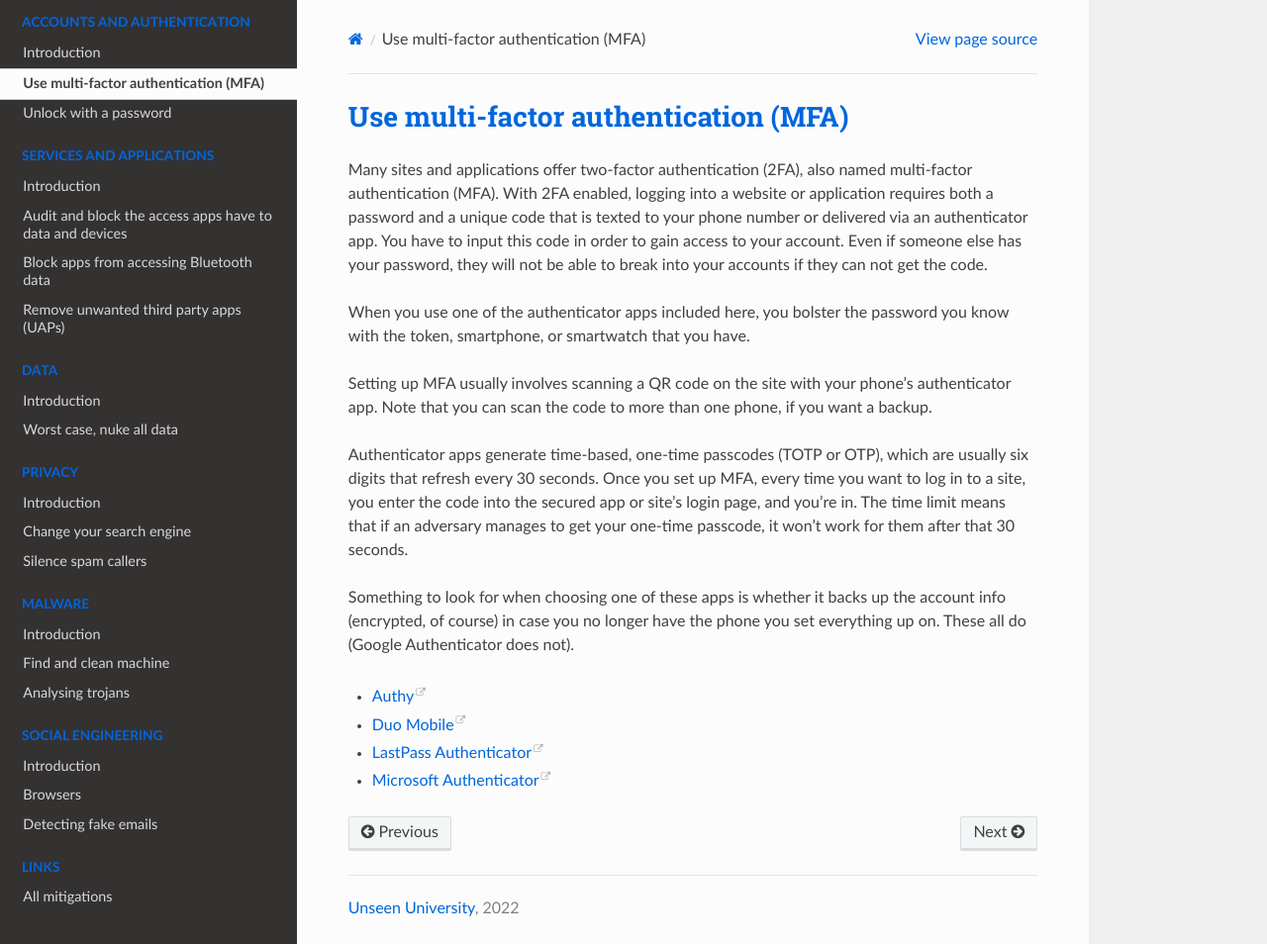
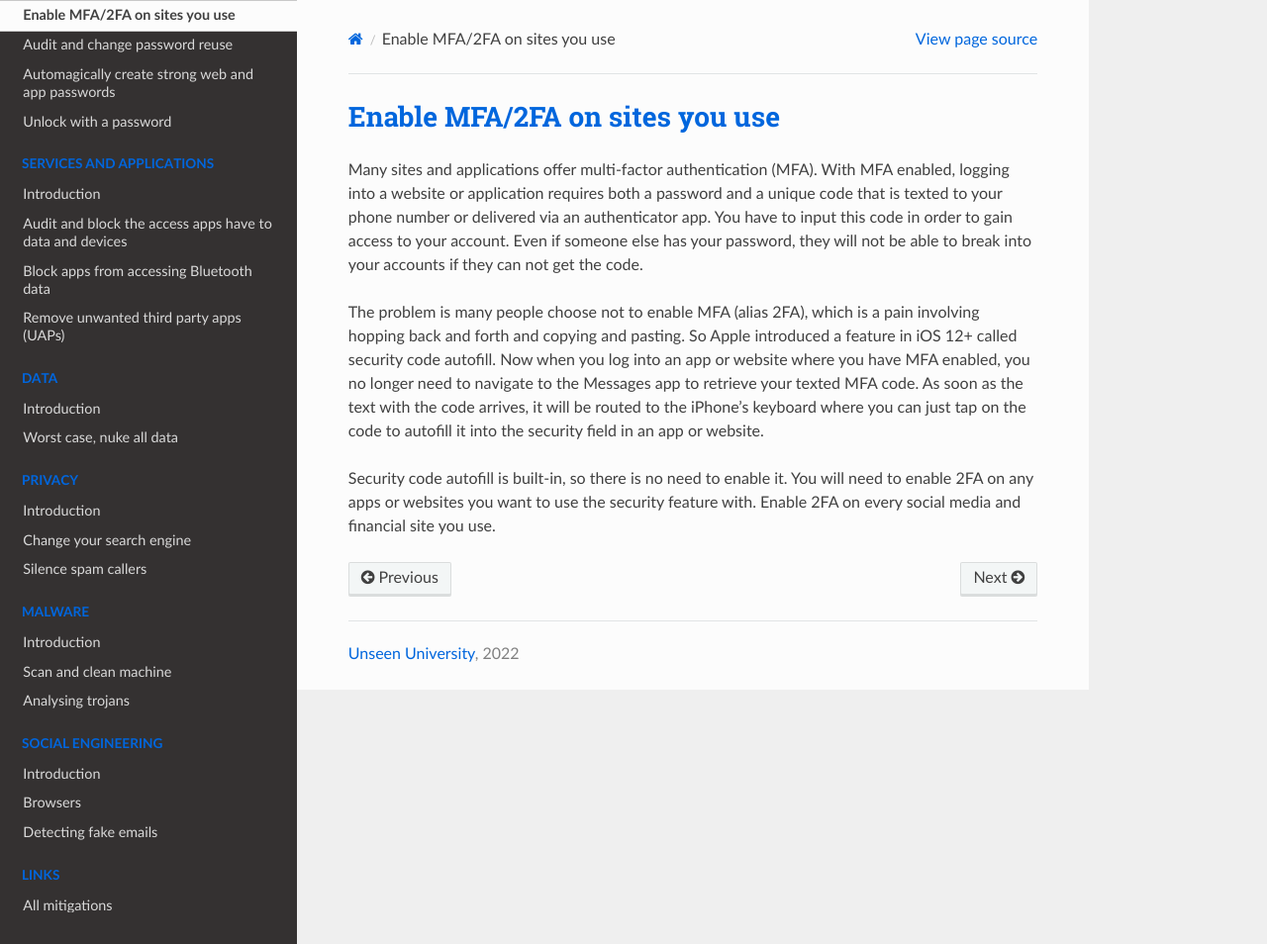
Before and after one commit to tymyrddin/blue-ios, a Sphinx documentation site: the page built from source/docs/authentication/mfa.md, in a window 1280 px wide and 954 px high. Shown: the whole window at 99% size. Built offline with Sphinx 7.4.7 and the Read the Docs theme 2.0.0, drawn with Linux system fonts in a browser that asks for light colours.

```diff
--- a/source/docs/authentication/mfa.md
+++ b/source/docs/authentication/mfa.md
@@ -1,26 +1,16 @@
-# Use multi-factor authentication (MFA)
+# Enable MFA/2FA on sites you use
 
-Many sites and applications offer two-factor authentication (2FA), also named multi-factor authentication (MFA).
-With 2FA enabled, logging into a website or application requires both a password and a unique code that is texted to
+Many sites and applications offer multi-factor authentication (MFA).
+With MFA enabled, logging into a website or application requires both a password and a unique code that is texted to
 your phone number or delivered via an authenticator app. You have to input this code in order to gain access to your
 account. Even if someone else has your password, they will not be able to break into your accounts if they can not get
 the code.
 
-When you use one of the authenticator apps included here, you bolster the password you know with the token,
-smartphone, or smartwatch that you have.
+The problem is many people choose not to enable MFA (alias 2FA), which is a pain involving hopping
+back and forth and copying and pasting. So Apple introduced a feature in iOS 12+ called security code autofill.
+Now when you log into an app or website where you have MFA enabled, you no longer need to navigate to the Messages app
+to retrieve your texted MFA code. As soon as the text with the code arrives, it will be routed to the iPhone’s keyboard
+where you can just tap on the code to autofill it into the security field in an app or website.
 
-Setting up MFA usually involves scanning a QR code on the site with your phone's authenticator app. Note that you can
-scan the code to more than one phone, if you want a backup.
-
-Authenticator apps generate time-based, one-time passcodes (TOTP or OTP), which are usually six digits that refresh
-every 30 seconds. Once you set up MFA, every time you want to log in to a site, you enter the code into the secured app
-or site's login page, and you’re in. The time limit means that if an adversary manages to get your one-time passcode,
-it won’t work for them after that 30 seconds.
-
-Something to look for when choosing one of these apps is whether it backs up the account info (encrypted, of course) in
-case you no longer have the phone you set everything up on. These all do (Google Authenticator does not).
-
-* [Authy](https://authy.com/)
-* [Duo Mobile](https://duo.com/product/multi-factor-authentication-mfa/)
-* [LastPass Authenticator](https://www.lastpass.com/solutions/authentication)
-* [Microsoft Authenticator](https://www.microsoft.com/en-gb/security/mobile-authenticator-app)
+Security code autofill is built-in, so there is no need to enable it. You will need to enable 2FA on any apps or
+websites you want to use the security feature with. Enable 2FA on every social media and financial site you use.
--- a/source/docs/malware/clean-machine.md
+++ b/source/docs/malware/clean-machine.md
@@ -1,4 +1,4 @@
-# Find and clean machine
+# Scan and clean machine
 
 ## Automagically
 
```
Also changed, not shown: source/docs/authentication/README.md (+3 -0 lines), source/docs/authentication/password-reuse.md (added, +12 -0 lines), source/docs/authentication/passwords.md (added, +6 -0 lines), source/docs/malware/README.md (+1 -1 lines), source/docs/social-engineering/README.md (+0 -1 lines).
